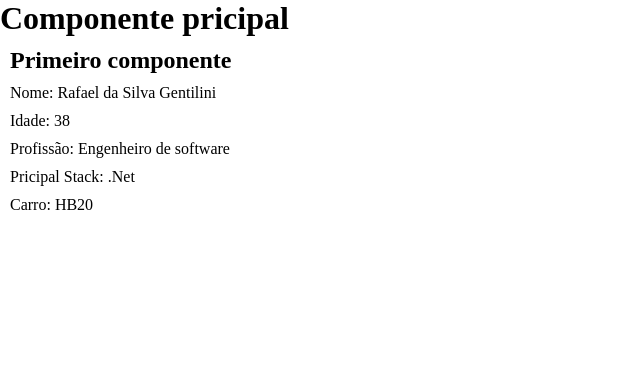
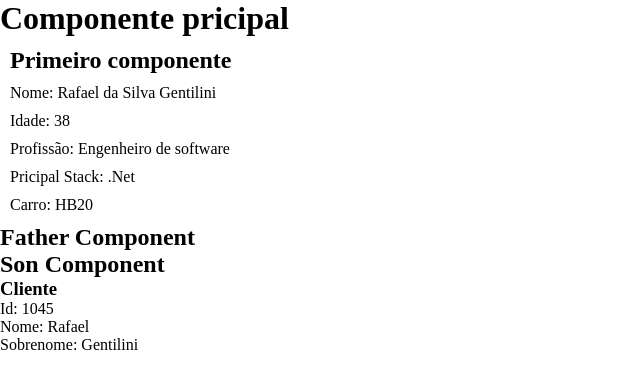
Before and after one commit to gentilini/curso-angular, an Angular app: page / in a window 1280 px wide. Shown: the top 388 px of the page, without its empty margins (0-640 px from the left). Built offline with nearby package versions, Linux system fonts and the light colour scheme.

Commit message:
Compartilhando dados entrer componentes

```diff
--- a/src/app/app.component.html
+++ b/src/app/app.component.html
@@ -1,2 +1,3 @@
 <h1>Componente pricipal</h1>
 <app-first-component></app-first-component>
+<app-father-component></app-father-component>
--- a/src/app/app.module.ts
+++ b/src/app/app.module.ts
@@ -4,11 +4,15 @@ import { BrowserModule } from '@angular/platform-browser';
 import { AppRoutingModule } from './app-routing.module';
 import { AppComponent } from './app.component';
 import { FirstComponentComponent } from './components/first-component/first-component.component';
+import { FatherComponentComponent } from './components/father-component/father-component.component';
+import { SonComponentComponent } from './components/son-component/son-component.component';
 
 @NgModule({
   declarations: [
     AppComponent,
-    FirstComponentComponent
+    FirstComponentComponent,
+    FatherComponentComponent,
+    SonComponentComponent
   ],
   imports: [
     BrowserModule,
--- /dev/null
+++ b/src/app/components/father-component/father-component.component.html
@@ -0,0 +1,3 @@
+<h2>Father Component</h2>
+
+<app-son-component [consumer]="consumer"></app-son-component>
--- /dev/null
+++ b/src/app/components/father-component/father-component.component.ts
@@ -0,0 +1,21 @@
+import { Component, OnInit } from '@angular/core';
+
+@Component({
+  selector: 'app-father-component',
+  templateUrl: './father-component.component.html',
+  styleUrls: ['./father-component.component.css']
+})
+export class FatherComponentComponent implements OnInit {
+
+  consumer = {
+    id: "1045",
+    name: "Rafael",
+    surName: "Gentilini",
+  }
+
+  constructor() { }
+
+  ngOnInit(): void {
+  }
+
+}
--- /dev/null
+++ b/src/app/components/son-component/son-component.component.html
@@ -0,0 +1,8 @@
+<h2>Son Component</h2>
+
+<div>
+    <h3>Cliente</h3>
+    <p>Id: {{ consumer.id }}</p>
+    <p>Nome: {{ consumer.name }}</p>
+    <p>Sobrenome: {{ consumer.surName }}</p>
+</div>
--- /dev/null
+++ b/src/app/components/son-component/son-component.component.ts
@@ -0,0 +1,17 @@
+import { Component, Input, OnInit } from '@angular/core';
+
+@Component({
+  selector: 'app-son-component',
+  templateUrl: './son-component.component.html',
+  styleUrls: ['./son-component.component.css']
+})
+export class SonComponentComponent implements OnInit {
+
+  @Input() consumer!: {id:string, name:string, surName:string};
+
+  constructor() { }
+
+  ngOnInit(): void {
+  }
+
+}
```
Also changed, not shown: src/app/components/father-component/father-component.component.css (added), src/app/components/son-component/son-component.component.css (added), 2 other files (tests, documents, lock files or other folders).
